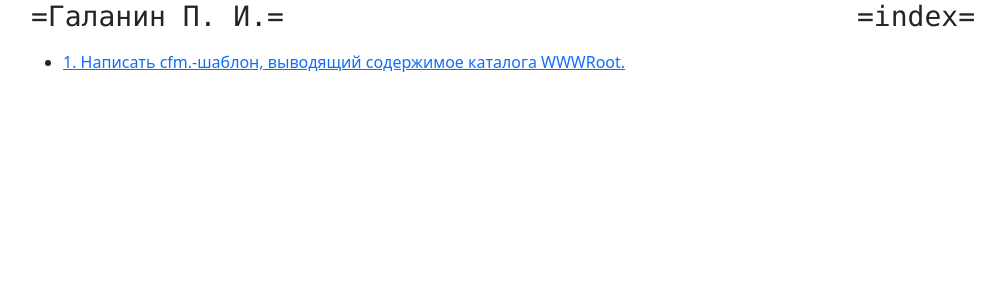
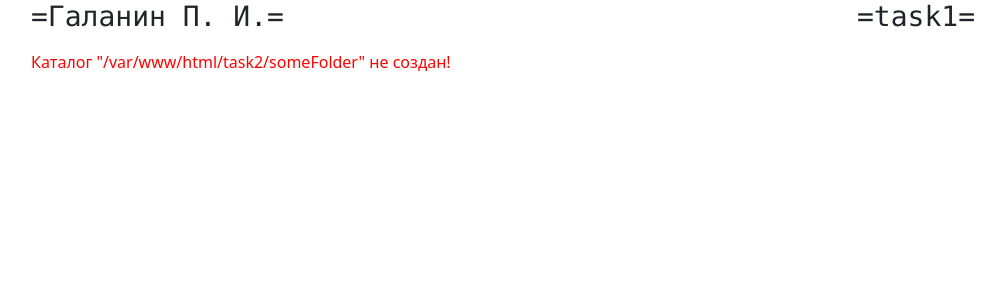
Before and after one commit to BrSTU-PO4-190333/5sem_WT, a PHP site: page /task2/index.php in a window 1280 px wide. Shown: the top 300 px of the page, without its empty margins (51-1056 px from the left). Run offline with PHP 8.4, Linux system fonts and the light colour scheme.

Commit message:
lab5/Galanin_Pavel : Added task2

```diff
--- a/gpi_wt_lab5/lamp/var/www/html/index.php
+++ b/gpi_wt_lab5/lamp/var/www/html/index.php
@@ -7,5 +7,6 @@
     <?php printf("<h2><pre>%-32s %32s</pre></h2>", "=Галанин П. И.=", "=index="); ?>
     <ul>
         <li><a href="/task1">1. Написать cfm.-шаблон, выводящий содержимое каталога WWWRoot.</a></li>
+        <li><a href="/task2">2. Написать cfm.-шаблон для создания каталога на диске.</a></li>
     </ul>
 </div>
--- /dev/null
+++ b/gpi_wt_lab5/lamp/var/www/html/task2/index.php
@@ -0,0 +1,29 @@
+<?php
+    $gpi_title = "Task2";
+    include "../_html/head.html";
+
+    function gpi_mkdir($gpi_path)
+    {
+        $gpi_is_dir = is_dir($gpi_path); // существует ли такой путь?
+        if ($gpi_is_dir == 1)
+        {
+            echo "<p style='color: red;'>Каталог \"$gpi_path\" существует! Пересоздать нельзя!</p>";
+            return;
+        }
+
+        $gpi_mkdir = mkdir($gpi_path);
+        if ($gpi_mkdir)
+        {
+            echo "<p style='color: green;'>Каталог \"$gpi_path\" создан успешно</p>";
+        }
+        else
+        {
+            echo "<p style='color: red;'>Каталог \"$gpi_path\" не создан!</p>";
+        }
+    }
+?>
+
+<div class="container">
+    <?php printf("<h2><pre>%-32s %32s</pre></h2>", "=Галанин П. И.=", "=task1="); ?>
+    <?php gpi_mkdir("/var/www/html/task2/someFolder"); ?>
+</div>
```
